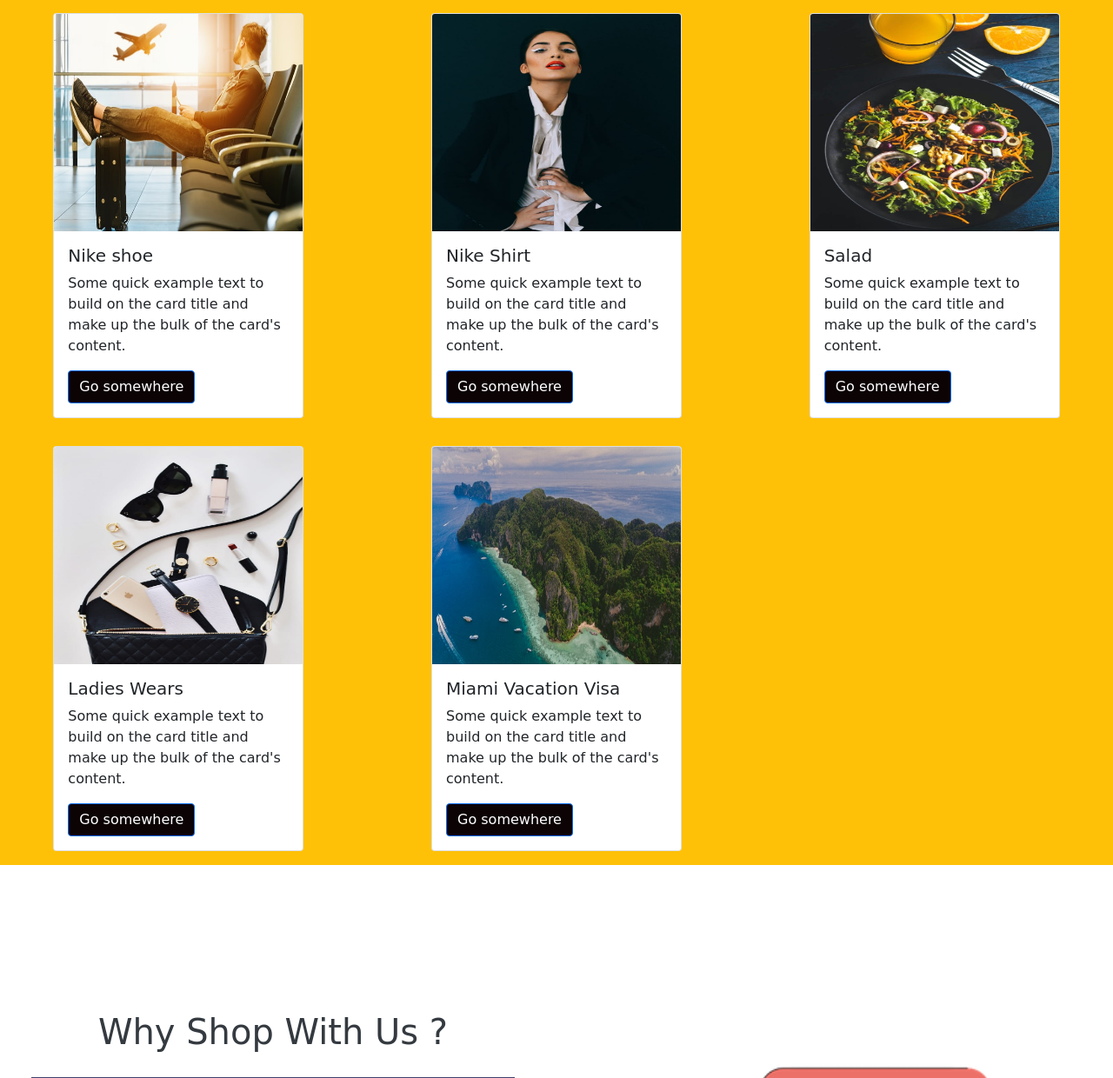
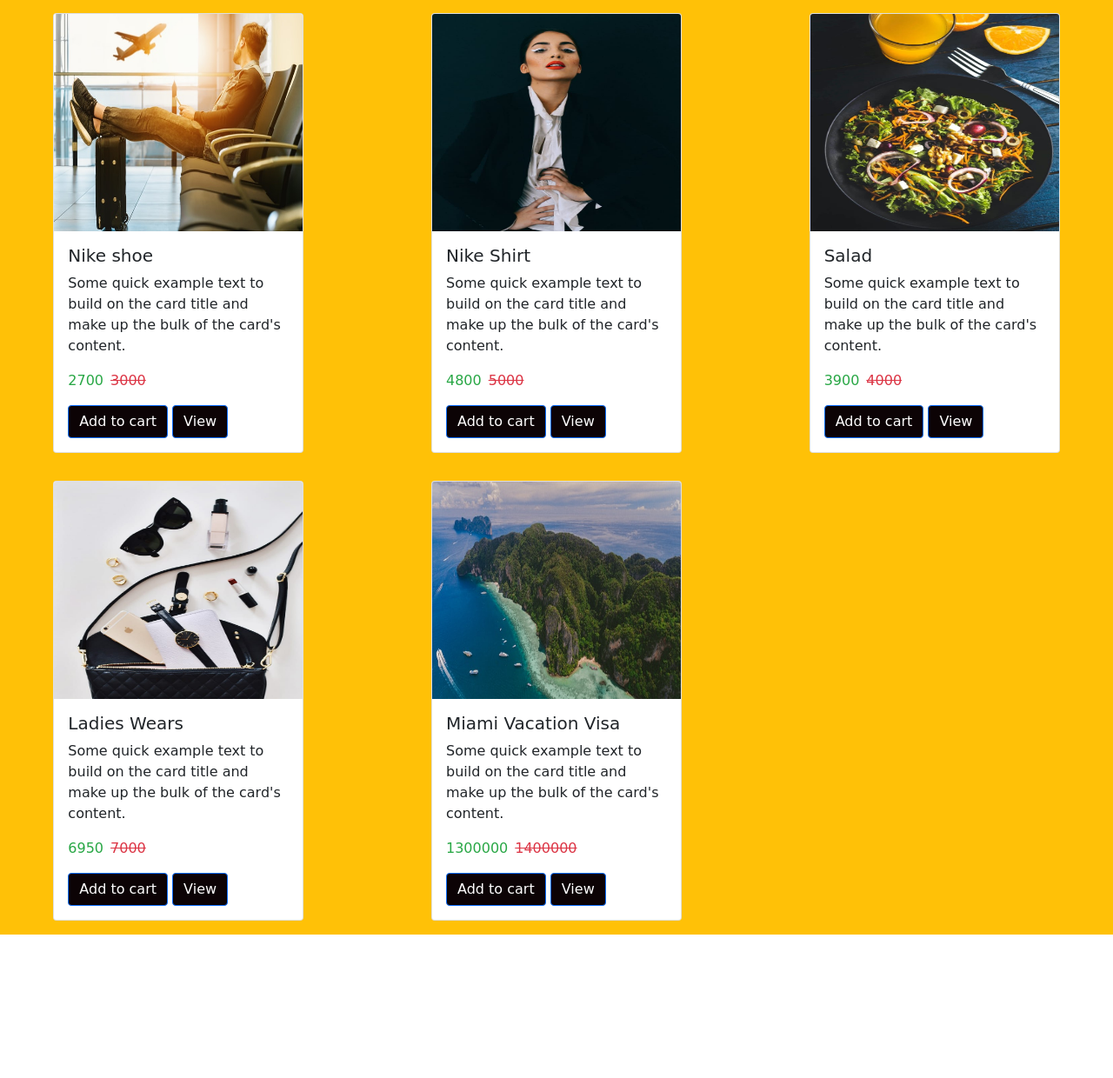
Before and after one commit to Jayson7/stack-of-django-projects-, a Django app: page / in a window 1280 px wide. Shown: the part 633-1873 px from the top of the page at 87% size. Run offline with Django 3.2, Linux system fonts and the light colour scheme; data comes from the database, SQL or seed files in the repository; data that the repository does not hold is empty; parts of the project's set-up code (start-up, migrations or seed data) failed here and were passed over; some libraries are stand-ins or nearby versions.

Commit message:
product design for index.html

```diff
--- a/ecommerce/Templates/index.html
+++ b/ecommerce/Templates/index.html
@@ -130,7 +130,14 @@
                         <p class="card-text">
                             Some quick example text to build on the card title and make up the bulk of the card's content.
                         </p>
-                        <a href="#" class="btn btn-primary">Go somewhere</a>
+                        <div class="d-flex">
+                            <p class="text-success mr-2">{{i.discounted_price}}</p>
+                            <p>
+                                <strike class="text-danger">{{i.main_price}}</strike>
+                            </p>
+                        </div>
+                        <a href="#" class="btn btn-primary">Add to cart</a>
+                        <a href="#" class="btn btn-primary">View</a>
                     </div>
                 </div>
             </div>
```
